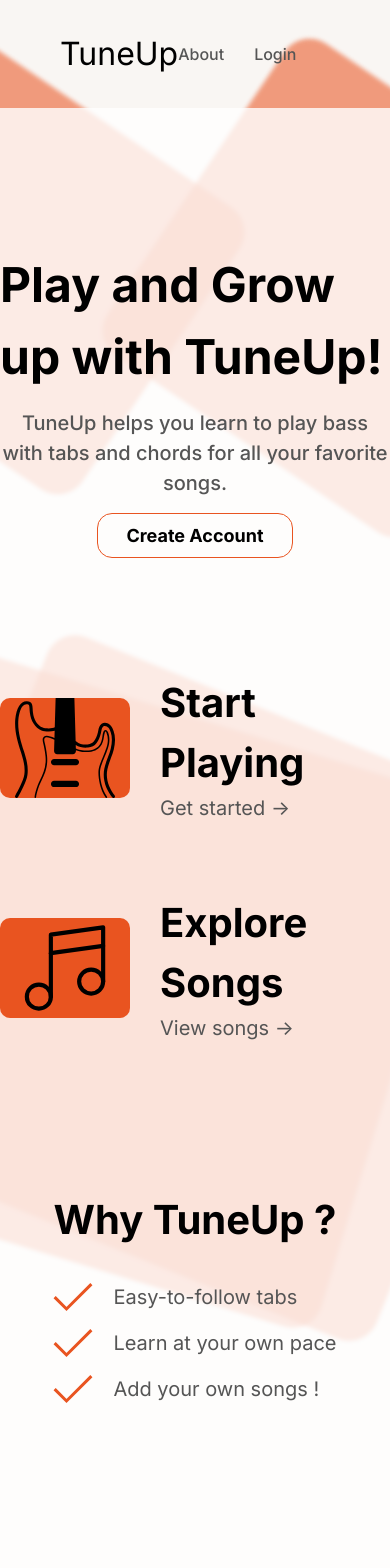
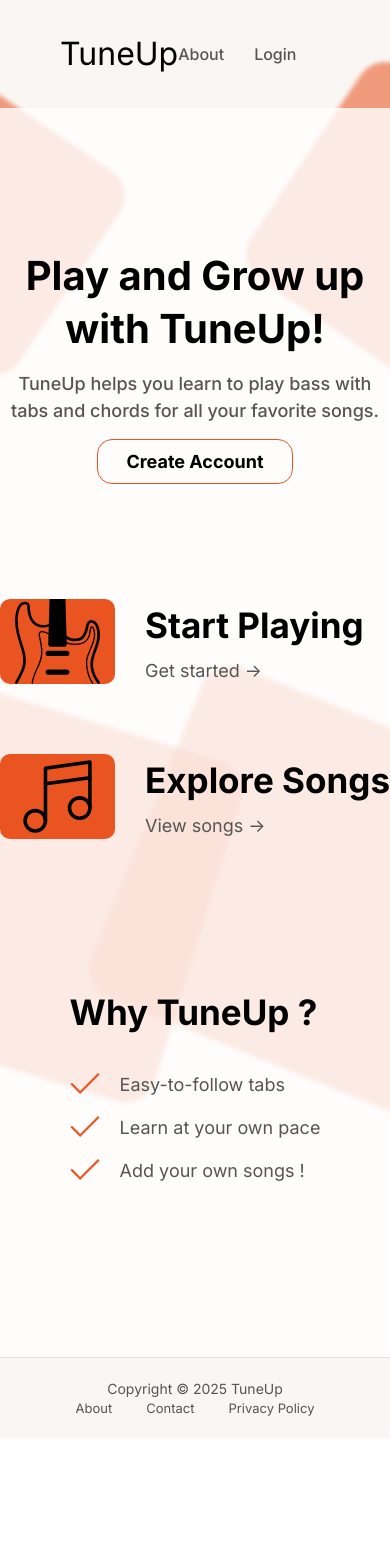
Before and after one commit to Zakhar147/tuneup-frontend, a React (Vite) app: page / in a window 390 px wide. Shown: the top 1568 px of the page. After the commit the page ends 1438 px from the top, so only its background shows below. Built offline with nearby package versions, Linux system fonts and the light colour scheme.

Commit message:
Did Mobile adaptation need to do navbar.

```diff
--- a/src/pages/Home/index.tsx
+++ b/src/pages/Home/index.tsx
@@ -23,10 +23,10 @@ const Home: React.FC = () => {
         align="center"
         className="gap-[15px]"
       >
-        <Typography title className="text-[48px] font-bold">
+        <Typography title className="text-[48px]/[53px] text-center  font-bold  max-md:max-w-[520px] max-md:text-[40px]">
           Play and Grow up with TuneUp!
         </Typography>
-        <Typography className="w-full text-center md:max-w-[500px] mx-auto break-words text-[20px] font-medium">
+        <Typography className="w-full text-center max-w-[500px] mx-auto break-words text-[20px] font-medium max-md:text-[18px] max-md:max-w-[400px]">
           TuneUp helps you learn to play bass with tabs and chords for all your
           favorite songs.
         </Typography>
@@ -49,7 +49,7 @@ const Home: React.FC = () => {
       </FlexBox>
 
       <FlexBox direction="col" justify="between" align="center">
-        <BenefitList/>
+        <BenefitList />
       </FlexBox>
     </FlexBox>
   );
--- a/src/shared/ui/Background/index.tsx
+++ b/src/shared/ui/Background/index.tsx
@@ -11,11 +11,43 @@ const Background: React.FC<BackgroundProps> = ({ children }) => {
 
   return (
     <div className="relative bg-light-bgColor dark:bg-dark-bgColor w-full overflow-hidden">
-      <div className="absolute w-[340px] h-[340px] bg-accent opacity-56 dark:opacity-8 rounded-30 -rotate-56 top-[100px] left-[-150px] blur-2" />
-      <div className="absolute w-[556px] h-[556px] bg-accent  opacity-56 dark:opacity-8 rounded-30 -rotate-73 top-[710px] left-[-150px] blur-2" />
+      <div
+        className="absolute
+        w-[340px] h-[340px]
+        bg-accent opacity-56
+        dark:opacity-8 rounded-30
+        -rotate-56 top-[100px] left-[-150px] blur-2
+        max-md:w-[240px] max-sm:h-[240px]"
+      />
+      <div
+        className="absolute
+       w-[556px] h-[556px]
+       bg-accent
+       opacity-56 dark:opacity-8
+       rounded-30 -rotate-73 top-[710px] left-[-150px]
+       blur-2
+       max-md:w-[356px] max-sm:h-[356px]
+       "
+      />
 
-      <div className="absolute w-[376px] h-[376px] bg-accent  opacity-56 dark:opacity-8 rounded-30 -rotate-56 top-[100px] right-[-150px] blur-2" />
-      <div className="absolute w-[556px] h-[556px] bg-accent  opacity-56 dark:opacity-8 rounded-30 -rotate-68 top-[710px] right-[-100px] blur-2" />
+      <div className="
+      absolute
+      w-[376px] h-[376px]
+      bg-accent
+      opacity-56 dark:opacity-8
+      rounded-30 -rotate-56 top-[100px] right-[-150px]
+      blur-2
+      max-md:w-[256px] max-sm:h-[256px]
+      " />
+      <div className="absolute
+      w-[556px]
+      h-[556px]
+      bg-accent
+      opacity-56 dark:opacity-8
+      rounded-30 -rotate-68 top-[710px] right-[-100px]
+      blur-2
+      max-md:w-[356px] max-sm:h-[356px]
+      " />
 
       <div className="relative z-10 min-h-screen flex flex-col">{children}</div>
     </div>
--- a/src/shared/ui/Benefits/ui/BenefitItem.tsx
+++ b/src/shared/ui/Benefits/ui/BenefitItem.tsx
@@ -9,8 +9,8 @@ interface BenefitItemProps {
 
 export const BenefitItem: React.FC<BenefitItemProps> = ({ text }) => (
   <li className="flex items-center gap-[20px]">
-    <CheckMark className="w-[40px] flex-shrink-0" />
-    <Typography as="span" className="text-[20px]">
+    <CheckMark className="w-[40px] max-md:w-[30px] flex-shrink-0" />
+    <Typography as="span" className="text-[20px] max-md:text-[18px]">
       {text}
     </Typography>
   </li>
--- a/src/shared/ui/Benefits/ui/BenefitList.tsx
+++ b/src/shared/ui/Benefits/ui/BenefitList.tsx
@@ -11,7 +11,7 @@ export const BenefitList: React.FC = () => (
     aria-labelledby="benefits-heading"
     className="flex flex-col gap-8 max-w-prose mx-auto py-8"
   >
-    <Typography title  id="benefits-heading" className="font-bold text-[40px] ">
+    <Typography title  id="benefits-heading" className="font-bold text-[40px] max-md:text-[35px]">
       Why TuneUp ?
     </Typography>
 
--- a/src/shared/ui/Container/index.tsx
+++ b/src/shared/ui/Container/index.tsx
@@ -10,6 +10,8 @@ export const Container: React.FC<ContainerProps> = ({ children, className = '' }
     max-w-[900px] w-full mx-auto
     bg-light-container bg-opacity-80
     dark:bg-dark-container dark:bg-opacity-80
+    max-md:max-w-[600px]
+     min-h-screen
     ${className} `}>
         {children}
   </div>
--- a/src/widgets/ActionCard/ui/ActionCard.tsx
+++ b/src/widgets/ActionCard/ui/ActionCard.tsx
@@ -19,14 +19,14 @@ export const ActionCard: React.FC<ActionCardProps> = ({
 }) => {
   return (
     <FlexBox justify="between" align="center" className="w-full gap-x-[30px]" >
-      <FlexBox justify="center" align="center" className="max-w-[130px] bg-accent rounded-[10px] px-[15px] h-[100%]">
+      <FlexBox justify="center" align="center" className="max-w-[130px] max-md:max-w-[115px] bg-accent rounded-[10px] px-[15px] h-[100%]">
         <Icon />
       </FlexBox>
       <FlexBox direction="col" justify="between" align="start" className="flex-1 min-w-0 self-stretch">
-        <Typography title className="text-[40px] font-bold">
+        <Typography title className="text-[40px] font-bold max-md:text-[35px]">
           {title}
         </Typography>
-        <Link href={href} hrefText={hrefText + " ->"} className="text-[20px]" />
+        <Link href={href} hrefText={hrefText + " ->"} className="text-[20px] max-md:text-[18px]" />
       </FlexBox>
     </FlexBox>
   );
--- a/src/widgets/Footer/ui/Footer.tsx
+++ b/src/widgets/Footer/ui/Footer.tsx
@@ -6,7 +6,7 @@ export const Footer: React.FC = () => {
   return (
     <footer className="w-full">
         <hr className=' w-full h-px border-0 bg-[#80808030]'/>
-        <FlexBox className=' p-[20px]' justify='between' align='center'>
+        <FlexBox className='max-md:flex-col p-[20px]' justify='between' align='center' >
             <Typography className='text-[14px]' >Copyright © 2025 TuneUp</Typography>
             <FlexBox justify='between' align='center' className='gap-[34px]'>
                 <Typography className='text-[13px]' pointer  >About</Typography>
--- a/tailwind.config.js
+++ b/tailwind.config.js
@@ -11,8 +11,6 @@ export default {
       fontFamily: {
         sans: ["Inter", "sans-serif"],
       },
-      //TODO: Убрать числа в обьекте spacing заменить tlwind код на -[Npx], где N - числовое занчение
-
       borderRadius: {
         30: "30px",
       },
@@ -50,6 +48,10 @@ export default {
           formBg: "#111111",
           chrodsBg: "#2D0202"
         }
+      },
+      screens: {
+        'max-md': { 'raw': '(max-width: 768px)' },
+        'max-sm': { "raw": '(max-width: 576px)' },
       }
     },
   },
```
Also changed, not shown: src/widgets/Navbar/ui/Navbar.tsx (+12 -6 lines).
